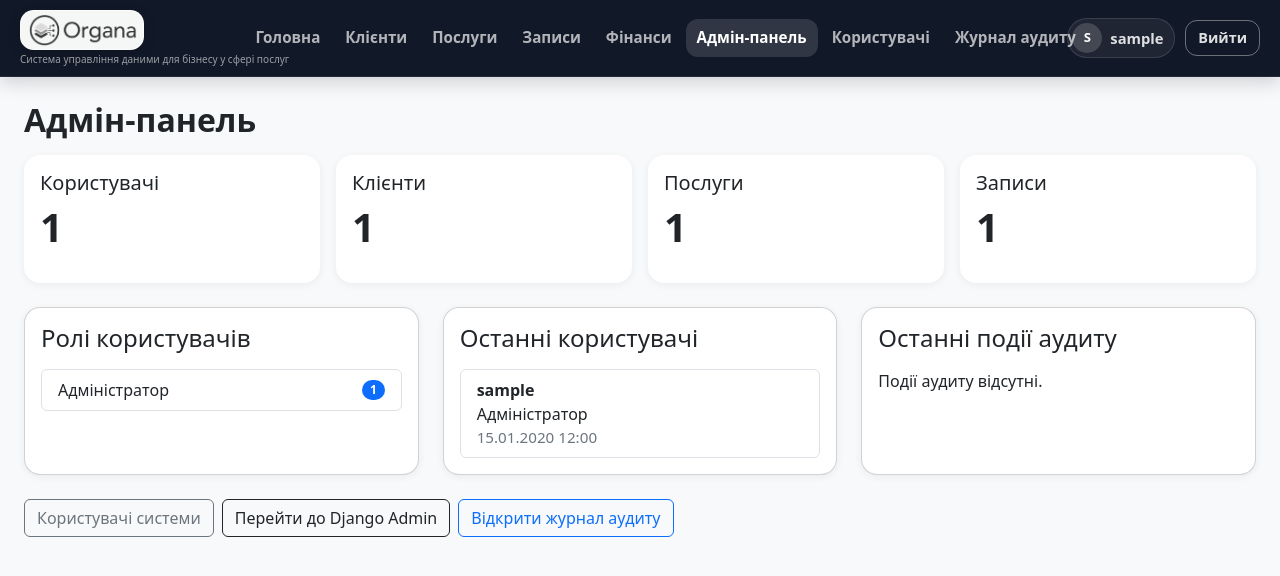
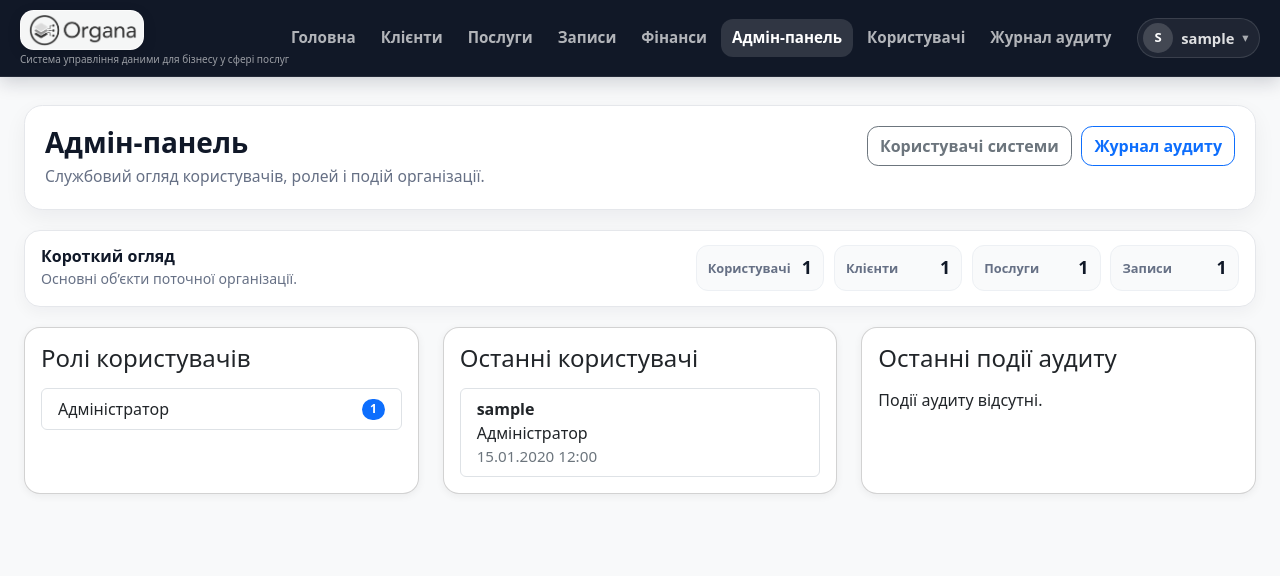
Before and after one commit to SaruUa/Orvanta, a Django app: page /admin-dashboard/ in a window 1280 px wide. Shown: the top 576 px of the page. Run offline with Django 5.2, Linux system fonts and the light colour scheme; a user stored in the database is signed in; data comes from the database, SQL or seed files in the repository; tables that the repository leaves empty hold one stand-in row (values such as "Sample post"); data that the repository does not hold is empty.

Commit message:
feat(settings): add user dropdown and organization settings page

```diff
--- a/src/config/urls.py
+++ b/src/config/urls.py
@@ -40,7 +40,8 @@ urlpatterns = [
     path('logout/', auth_views.LogoutView.as_view(), name='logout'),
     path('profile/', profile_view, name='profile'),
     path('profile/password/', profile_password_change_view, name='profile_password_change'),
-    path('organization/settings/', organization_settings_view, name='organization_settings'),
+    path('settings/organization/', organization_settings_view, name='organization_settings'),
+    path('organization/settings/', organization_settings_view),
     path('clients/', include('clients.urls')),
     path('services/', include('services_catalog.urls')),
     path('appointments/', include('appointments.urls')),
--- a/src/static/css/styles.css
+++ b/src/static/css/styles.css
@@ -116,6 +116,18 @@ body {
     gap: 0.65rem;
 }
 
+.user-dropdown {
+    position: relative;
+}
+
+.user-dropdown summary {
+    list-style: none;
+}
+
+.user-dropdown summary::-webkit-details-marker {
+    display: none;
+}
+
 .user-pill {
     display: inline-flex;
     align-items: center;
@@ -157,6 +170,84 @@ body {
     font-weight: 650;
     text-overflow: ellipsis;
     white-space: nowrap;
+}
+
+.user-chevron {
+    color: rgba(255, 255, 255, 0.62);
+    font-size: 0.78rem;
+    line-height: 1;
+    transition: transform 0.18s ease;
+}
+
+.user-dropdown[open] .user-chevron {
+    transform: rotate(180deg);
+}
+
+.user-dropdown-menu {
+    position: absolute;
+    top: calc(100% + 0.55rem);
+    right: 0;
+    z-index: 1000;
+    display: grid;
+    gap: 0.15rem;
+    min-width: 235px;
+    padding: 0.45rem;
+    border: 1px solid #e5e7eb;
+    border-radius: 0.9rem;
+    background-color: #ffffff;
+    box-shadow: 0 1rem 2.25rem rgba(15, 23, 42, 0.18);
+}
+
+.user-dropdown-menu::before {
+    position: absolute;
+    top: -0.35rem;
+    right: 1.4rem;
+    width: 0.7rem;
+    height: 0.7rem;
+    border-top: 1px solid #e5e7eb;
+    border-left: 1px solid #e5e7eb;
+    background-color: #ffffff;
+    content: "";
+    transform: rotate(45deg);
+}
+
+.user-dropdown-item {
+    display: flex;
+    align-items: center;
+    width: 100%;
+    min-height: 38px;
+    padding: 0.55rem 0.7rem;
+    border: 0;
+    border-radius: 0.65rem;
+    background: transparent;
+    color: #344054;
+    font-size: 0.92rem;
+    font-weight: 650;
+    line-height: 1.2;
+    text-align: left;
+    text-decoration: none;
+    white-space: nowrap;
+}
+
+.user-dropdown-item:hover,
+.user-dropdown-item:focus {
+    background-color: #f2f4f7;
+    color: #101828;
+    text-decoration: none;
+}
+
+.dropdown-logout-form {
+    margin: 0;
+}
+
+.user-dropdown-logout {
+    color: #b42318;
+}
+
+.user-dropdown-logout:hover,
+.user-dropdown-logout:focus {
+    background-color: #fef3f2;
+    color: #912018;
 }
 
 .logout-form {
@@ -2448,6 +2545,75 @@ body {
     margin-bottom: 0;
 }
 
+.organization-settings-grid {
+    display: grid;
+    grid-template-columns: minmax(0, 0.9fr) minmax(360px, 0.65fr);
+    gap: 1rem;
+    align-items: start;
+}
+
+.organization-settings-card {
+    min-width: 0;
+}
+
+.admin-summary-panel {
+    display: flex;
+    align-items: center;
+    justify-content: space-between;
+    gap: 1rem;
+    margin-bottom: 1.25rem;
+    padding: 0.9rem 1rem;
+    border: 1px solid #e5e7eb;
+    border-radius: 1rem;
+    background-color: #ffffff;
+    box-shadow: 0 0.35rem 1rem rgba(15, 23, 42, 0.045);
+}
+
+.admin-summary-panel h2 {
+    margin: 0;
+    color: #101828;
+    font-size: 1rem;
+    font-weight: 750;
+}
+
+.admin-summary-panel p {
+    margin: 0.15rem 0 0;
+    color: #667085;
+    font-size: 0.88rem;
+}
+
+.admin-summary-grid {
+    display: grid;
+    grid-template-columns: repeat(4, minmax(92px, 1fr));
+    gap: 0.6rem;
+    min-width: min(100%, 520px);
+}
+
+.admin-summary-item {
+    display: flex;
+    align-items: center;
+    justify-content: space-between;
+    gap: 0.7rem;
+    min-height: 46px;
+    padding: 0.55rem 0.7rem;
+    border: 1px solid #edf0f4;
+    border-radius: 0.75rem;
+    background-color: #f9fafb;
+}
+
+.admin-summary-item span {
+    color: #667085;
+    font-size: 0.8rem;
+    font-weight: 700;
+}
+
+.admin-summary-item strong {
+    color: #101828;
+    font-size: 1.12rem;
+    font-weight: 800;
+    line-height: 1;
+}
+
 @media (max-width: 992px) {
     .page-header {
         display: grid;
--- a/src/templates/admin_dashboard.html
+++ b/src/templates/admin_dashboard.html
@@ -3,42 +3,42 @@
 {% block title %}Адмін-панель{% endblock %}
 
 {% block content %}
-<h1 class="page-title">Адмін-панель</h1>
+<div class="app-page wide">
+    <header class="page-header">
+        <div>
+            <h1>Адмін-панель</h1>
+            <p>Службовий огляд користувачів, ролей і подій організації.</p>
+        </div>
+        <div class="page-actions">
+            <a href="{% url 'user_list' %}" class="btn btn-outline-secondary">Користувачі системи</a>
+            <a href="{% url 'audit_log_list' %}" class="btn btn-outline-primary">Журнал аудиту</a>
+        </div>
+    </header>
 
-<div class="row g-3 mb-4">
-    <div class="col-md-3">
-        <div class="card stats-card h-100">
-            <div class="card-body">
-                <h5>Користувачі</h5>
-                <p class="display-6">{{ users_count }}</p>
+    <section class="admin-summary-panel">
+        <div>
+            <h2>Короткий огляд</h2>
+            <p>Основні об’єкти поточної організації.</p>
+        </div>
+        <div class="admin-summary-grid">
+            <div class="admin-summary-item">
+                <span>Користувачі</span>
+                <strong>{{ users_count }}</strong>
+            </div>
+            <div class="admin-summary-item">
+                <span>Клієнти</span>
+                <strong>{{ clients_count }}</strong>
+            </div>
+            <div class="admin-summary-item">
+                <span>Послуги</span>
+                <strong>{{ services_count }}</strong>
+            </div>
+            <div class="admin-summary-item">
+                <span>Записи</span>
+                <strong>{{ appointments_count }}</strong>
             </div>
         </div>
-    </div>
-    <div class="col-md-3">
-        <div class="card stats-card h-100">
-            <div class="card-body">
-                <h5>Клієнти</h5>
-                <p class="display-6">{{ clients_count }}</p>
-            </div>
-        </div>
-    </div>
-    <div class="col-md-3">
-        <div class="card stats-card h-100">
-            <div class="card-body">
-                <h5>Послуги</h5>
-                <p class="display-6">{{ services_count }}</p>
-            </div>
-        </div>
-    </div>
-    <div class="col-md-3">
-        <div class="card stats-card h-100">
-            <div class="card-body">
-                <h5>Записи</h5>
-                <p class="display-6">{{ appointments_count }}</p>
-            </div>
-        </div>
-    </div>
-</div>
+    </section>
 
     <div class="row g-4">
         <div class="col-lg-4">
@@ -104,9 +104,5 @@
         </div>
     </div>
 
-<div class="mt-4 d-flex gap-2 flex-wrap">
-    <a href="{% url 'user_list' %}" class="btn btn-outline-secondary">Користувачі системи</a>
-    <a href="/admin/" class="btn btn-outline-dark">Перейти до Django Admin</a>
-    <a href="{% url 'audit_log_list' %}" class="btn btn-outline-primary">Відкрити журнал аудиту</a>
 </div>
 {% endblock %}
--- a/src/templates/base.html
+++ b/src/templates/base.html
@@ -6,7 +6,7 @@
     <meta name="viewport" content="width=device-width, initial-scale=1">
     <title>{% block title %}Інформаційна система{% endblock %}</title>
     <link href="https://cdn.jsdelivr.net/npm/bootstrap@5.3.3/dist/css/bootstrap.min.css" rel="stylesheet">
-    <link rel="stylesheet" href="{% static 'css/styles.css' %}?v=internal-pages-20260502">
+    <link rel="stylesheet" href="{% static 'css/styles.css' %}?v=compact-admin-summary-20260502">
 </head>
 <body>
 <nav class="app-navbar navbar-dark mb-4">
@@ -38,14 +38,24 @@
 
         {% if request.user.is_authenticated %}
             <div class="nav-user">
-                <a class="user-pill" href="{% url 'profile' %}">
-                    <span class="user-avatar">{{ request.user.username|slice:":1"|upper }}</span>
-                    <span class="user-name">{{ request.user.username }}</span>
-                </a>
-                <form action="{% url 'logout' %}" method="post" class="logout-form">
-                    {% csrf_token %}
-                    <button type="submit" class="logout-btn">Вийти</button>
-                </form>
+                <details class="user-dropdown">
+                    <summary class="user-pill" aria-label="Меню користувача">
+                        <span class="user-avatar">{{ request.user.username|slice:":1"|upper }}</span>
+                        <span class="user-name">{{ request.user.username }}</span>
+                        <span class="user-chevron" aria-hidden="true">▾</span>
+                    </summary>
+                    <div class="user-dropdown-menu">
+                        <a class="user-dropdown-item" href="{% url 'profile' %}">Профіль</a>
+                        <a class="user-dropdown-item" href="{% url 'profile_password_change' %}">Змінити пароль</a>
+                        {% if request.user.role == 'admin' %}
+                            <a class="user-dropdown-item" href="{% url 'organization_settings' %}">Налаштування організації</a>
+                        {% endif %}
+                        <form action="{% url 'logout' %}" method="post" class="dropdown-logout-form">
+                            {% csrf_token %}
+                            <button type="submit" class="user-dropdown-item user-dropdown-logout">Вийти</button>
+                        </form>
+                    </div>
+                </details>
             </div>
         {% endif %}
     </div>
```
Also changed, not shown: other parts of src/static/css/styles.css (+32 -7 lines), src/templates/users/organization_settings.html (added, +61 -0 lines), src/templates/users/profile.html (+21 -14 lines), src/users/tests.py (+101 -25 lines), src/users/views.py (+40 -29 lines). Lines whose indentation alone changed are shown as unchanged.
